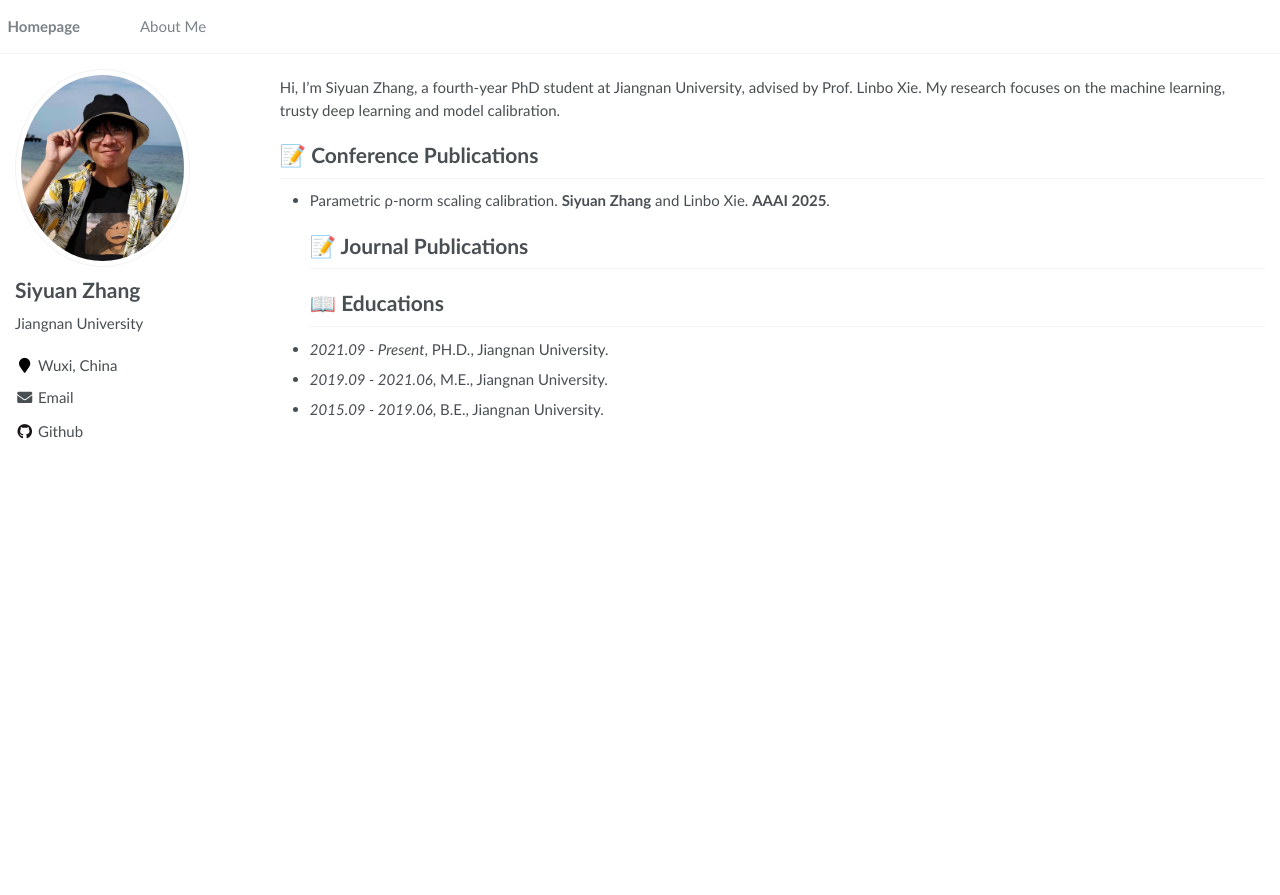
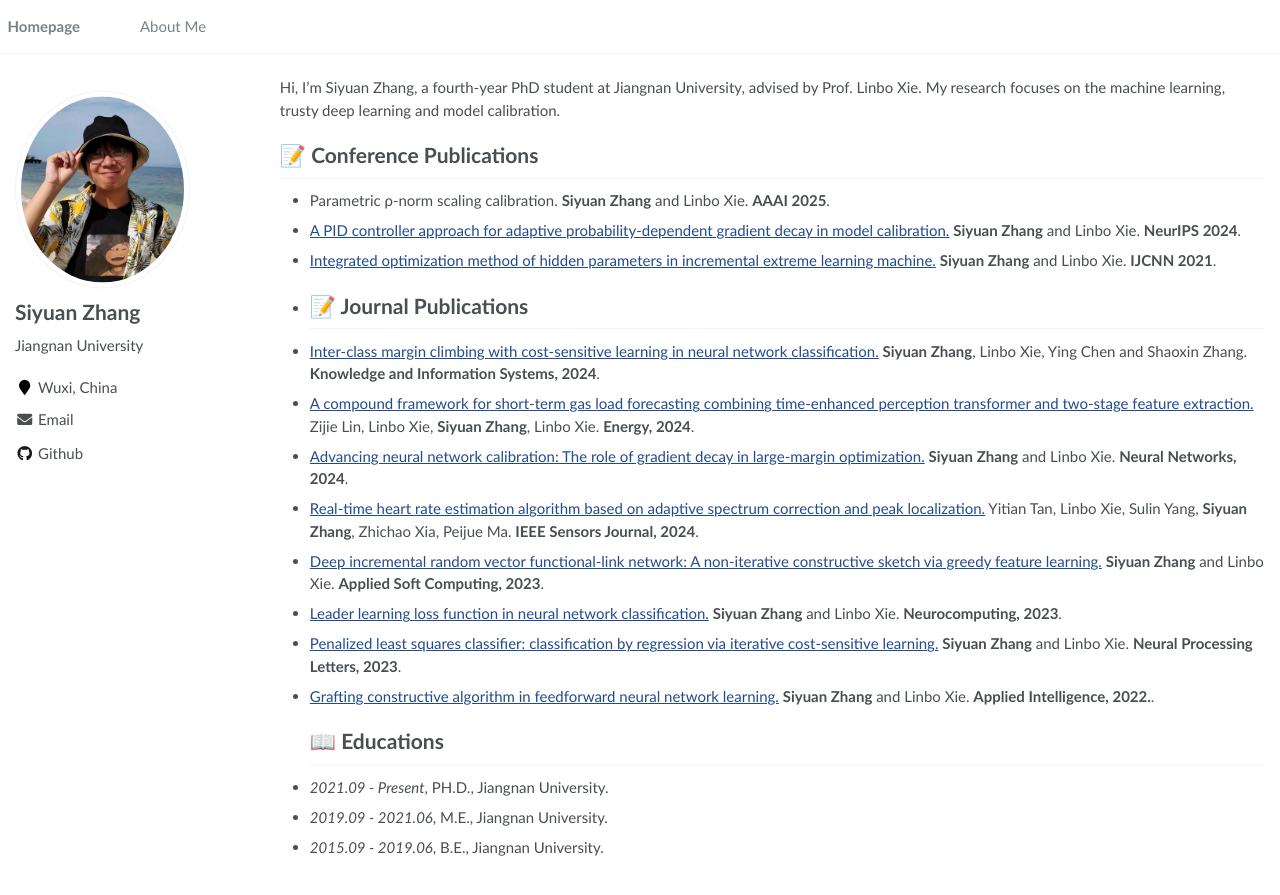
Before and after one commit to UHIF/UHIF.github.io, a Jekyll site: the page built from _pages/about.md, in a window 1280 px wide. Shown: the top 895 px of the page. Built offline with Jekyll 4.4.1, drawn with Linux system fonts in a browser that asks for light colours.

Commit message:
Update about.md

```diff
--- a/_pages/about.md
+++ b/_pages/about.md
@@ -20,7 +20,18 @@ redirect_from:
 Hi, I’m Siyuan Zhang, a fourth-year PhD student at Jiangnan University, advised by Prof. Linbo Xie. My research focuses on the machine learning, trusty deep learning and model calibration.
 # 📝 Conference Publications
 - Parametric ρ-norm scaling calibration. **Siyuan Zhang** and Linbo Xie. **AAAI 2025**.
+- [A PID controller approach for adaptive probability-dependent gradient decay in model calibration.](https://openreview.net/pdf?id=fAnubdSFpn) **Siyuan Zhang** and Linbo Xie. **NeurIPS 2024**.
+- [Integrated optimization method of hidden parameters in incremental extreme learning machine.](https://ieeexplore.ieee.org/document/9534095) **Siyuan Zhang** and Linbo Xie. **IJCNN 2021**.
+-
 # 📝 Journal Publications
+- [Inter-class margin climbing with cost-sensitive learning in neural network classification.](https://link.springer.com/article/10.1007/s10115-024-02279-0) **Siyuan Zhang**, Linbo Xie, Ying Chen and Shaoxin Zhang. **Knowledge and Information Systems, 2024**.
+- [A compound framework for short-term gas load forecasting combining time-enhanced perception transformer and two-stage feature extraction.](https://www.sciencedirect.com/science/article/abs/pii/S0360544224011381) Zijie Lin, Linbo Xie, **Siyuan Zhang**, Linbo Xie. **Energy, 2024**.
+- [Advancing neural network calibration: The role of gradient decay in large-margin optimization.](https://www.sciencedirect.com/science/article/abs/pii/S0893608024003812) **Siyuan Zhang** and Linbo Xie. **Neural Networks, 2024**.
+- [Real-time heart rate estimation algorithm based on adaptive spectrum correction and peak localization.](https://ieeexplore.ieee.org/document/10654703) Yitian Tan, Linbo Xie, Sulin Yang, **Siyuan Zhang**, Zhichao Xia, Peijue Ma. **IEEE Sensors Journal, 2024**.
+- [Deep incremental random vector functional-link network: A non-iterative constructive sketch via greedy feature learning.](https://www.sciencedirect.com/science/article/abs/pii/S1568494623004283) **Siyuan Zhang** and Linbo Xie. **Applied Soft Computing, 2023**.
+- [Leader learning loss function in neural network classification.](https://www.sciencedirect.com/science/article/abs/pii/S0925231223008585) **Siyuan Zhang** and Linbo Xie. **Neurocomputing, 2023**.
+- [Penalized least squares classifier: classification by regression via iterative cost-sensitive learning.](https://link.springer.com/article/10.1007/s11063-023-11178-4) **Siyuan Zhang** and Linbo Xie. **Neural Processing Letters, 2023**.
+- [Grafting constructive algorithm in feedforward neural network learning.](https://link.springer.com/article/10.1007/s10489-022-04082-2) **Siyuan Zhang** and Linbo Xie. **Applied Intelligence, 2022.**.
 <!-- # 📝 arXiv -->
 # 📖 Educations
 - *2021.09 - Present*, PH.D., Jiangnan University.
```
